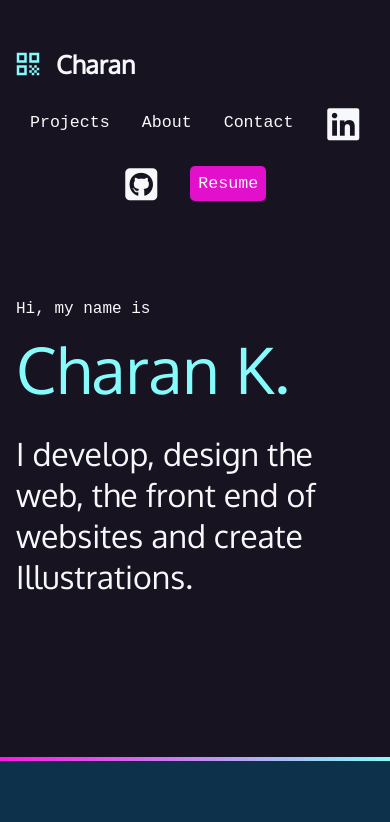
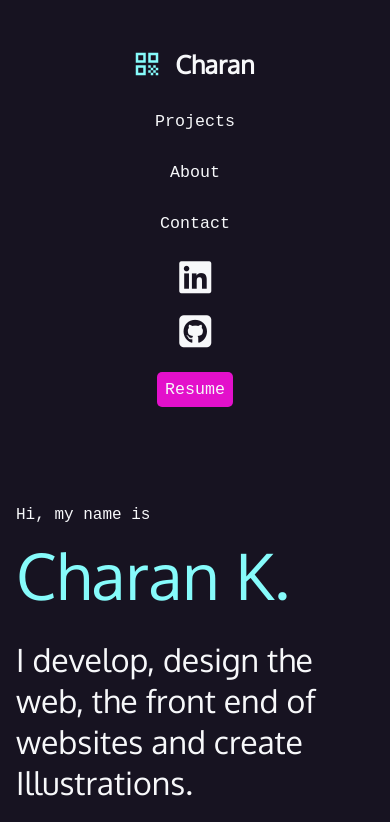
Before and after one commit to charanGIT06/myportfolio, a plain HTML site: page index.html in a window 390 px wide. Shown: the top 822 px of the page. Drawn offline with nearby package versions, Linux system fonts and the light colour scheme; a web font is replaced by a local one.

Commit message:
mobile menu

```diff
--- a/css/style.css
+++ b/css/style.css
@@ -135,7 +135,7 @@ nav ul {
     margin: 0;
     padding: 0;
     display: flex;
-    flex-flow: row wrap;
+    /* flex-flow: row wrap;  */
     justify-content: center;
     align-items: center;
     gap: 2rem;
@@ -227,6 +227,10 @@ footer h2 {
     padding: 1rem;
 }
 @media (max-width: 550px) {
+    nav ul {
+        flex-direction: column;
+        fle
+    }
     #intro .right {
         display: none;
     }
```
